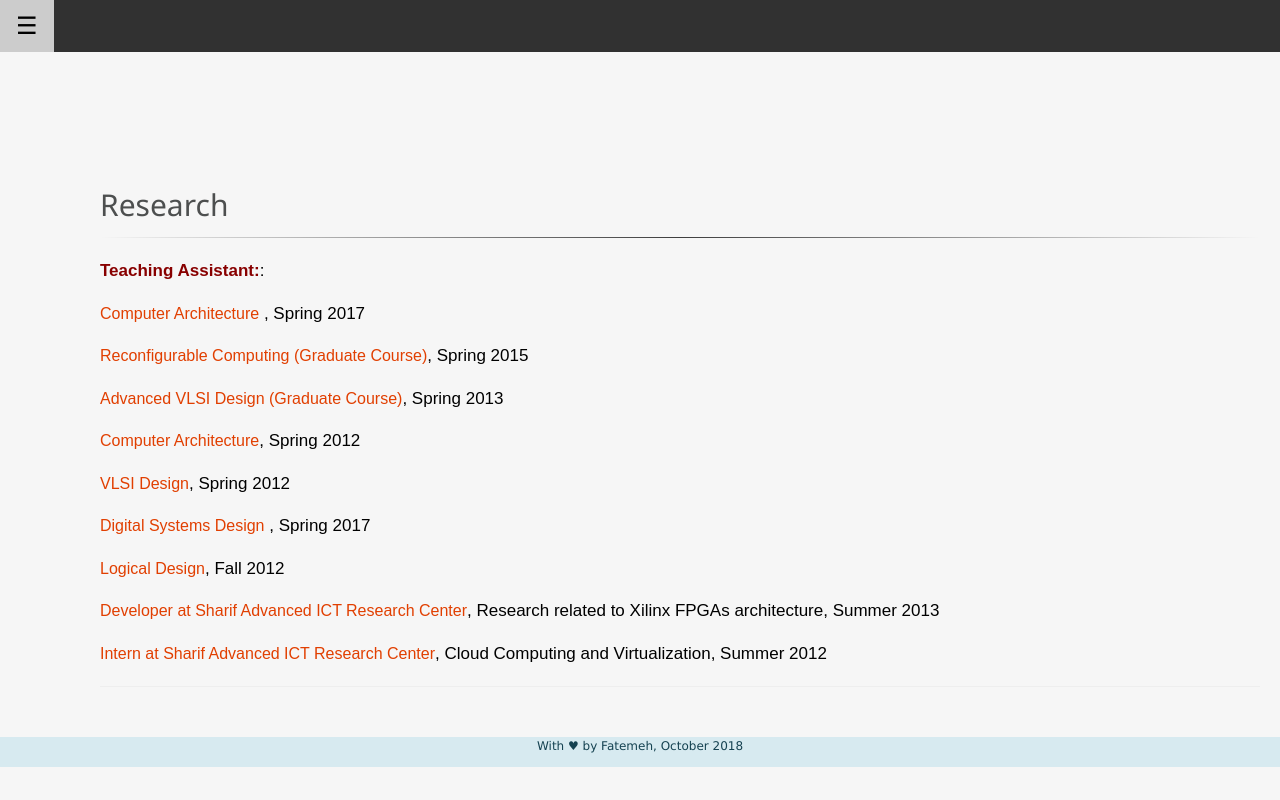
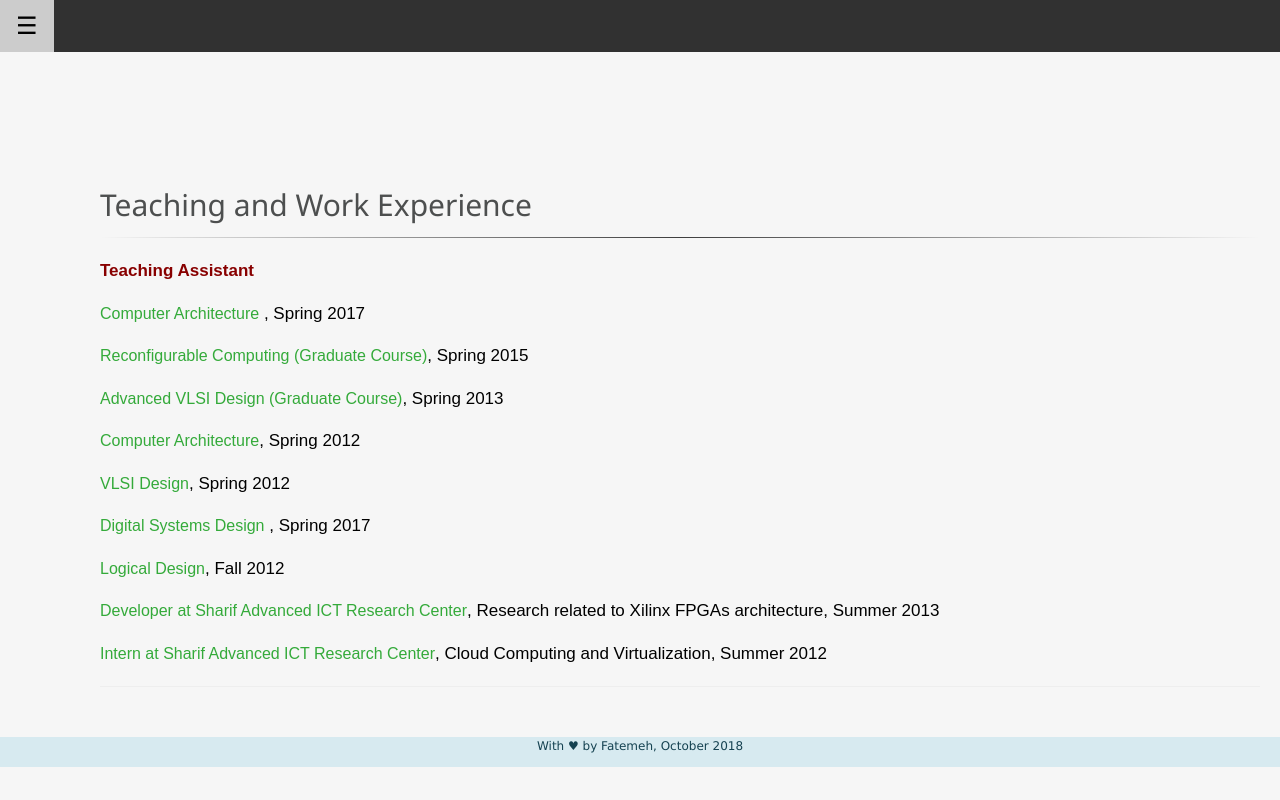
Before and after one commit to FatemehAsgr/Commands-etc., a plain HTML site: page Experience.html in a window 1280 px wide. Drawn offline with nearby package versions, Linux system fonts and the light colour scheme; some icons are missing.

Commit message:
Update Experience.html

```diff
--- a/Experience.html
+++ b/Experience.html
@@ -25,7 +25,7 @@
 }
 .Research{
   color: #34AA3A;
-  font-size: 100px;
+  font-size: 16px;
   font-weight: normal;
 }
 
@@ -81,7 +81,7 @@
         }
         .sidenav {
             height: 100%;
-        width: 200px;;
+            width: 220px;;
             position: fixed;
             z-index: 100;
             top: 0;
@@ -170,11 +170,6 @@
     .sticky_header{
       background-color: #313131;
     }
-    .Research{
-        color: #E13F01;
-        font-size: 16px;
-        font-weight: 500;
-      }
   </style>
 </head>
 <title>Behnam Khaleghi</title>
@@ -191,7 +186,7 @@
         <a href="file:///Users/fatemeh/Desktop/Behnam/Research.html" class="w3-bar-item w3-button" id="menu"><i class="fa fa-area-chart"></i> | Research</a>
         <a href="http://ce.sharif.edu/~behnam_khaleghi/" class="w3-bar-item w3-button" id="menu"><i class="fa fa-mortar-board"></i> | CV</a>
         <a href="https://scholar.google.com/citations?user=NS__kn4AAAAJ&hl=en" class="w3-bar-item w3-button" id="menu"><i class="ai ai-google-scholar-square ai-1.5x"></i> | Google Scholar</a>
-        <a href="https://scholar.google.com/citations?user=NS__kn4AAAAJ&hl=en" class="w3-bar-item w3-button" id="menu"><i class="fa fa-pencil"></i> | Teaching and Work Experience</a>
+        <a href="file:///Users/fatemeh/Desktop/Behnam/Experience.html" class="w3-bar-item w3-button" id="menu"><i class="fa fa-pencil"></i> | Teaching and Work Experience</a>
         <button id="menu" class="dropdown-btn"><i class="fa fa-comments-o"></i> | Contact Me<i class="fa fa-caret-down"></i></button>
         <div class="dropdown-container">
           <a href="mailto:bkhaleghi@ucsd.edu?" class="w3-bar-item w3-button" id="menu"><i class="material-icons" style="font-size:16px">email</i> | Email</a>
@@ -205,9 +200,9 @@
         </div>
       </div>
       <div class="main">
-        <h2>Research</h2>
+        <h2>Teaching and Work Experience</h2>
         <hr class="hr">
-        <p><font class="research">Teaching Assistant:</font>:</p>
+        <p><font class="research">Teaching Assistant</font></p>
         <p><font class="Research">Computer Architecture</font> , Spring 2017</p>
         <p><font class="Research">Reconfigurable Computing (Graduate Course)</font>, Spring 2015</p>
         <p><font class="Research">Advanced VLSI Design (Graduate Course)</font>, Spring 2013</p>
@@ -227,8 +222,8 @@
 </div>
 <script>
   function w3_open() {
-        document.getElementById("main").style.marginLeft = "25%";
-        document.getElementById("mySidebar").style.width = "25%";
+    document.getElementById("main").style.marginLeft = "20%";
+    document.getElementById("mySidebar").style.width = "220px";
     document.getElementById("mySidebar").style.display = "block";
     document.getElementById("openNav").style.display = 'none';
   }
```
Lines whose indentation alone changed are shown as unchanged.
